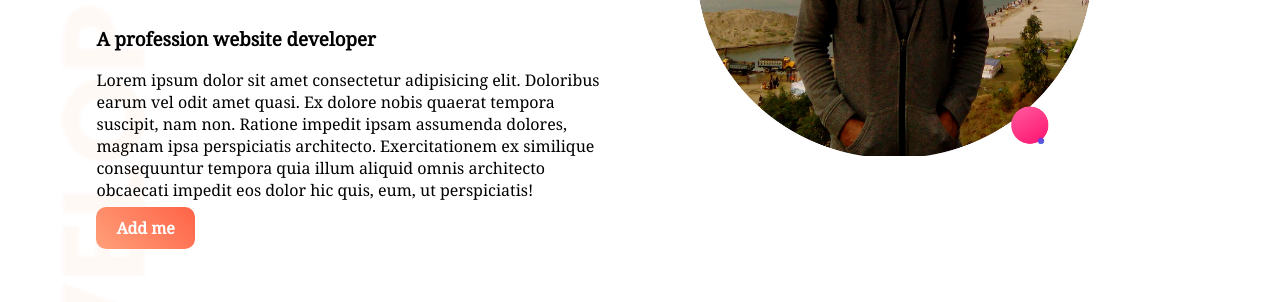
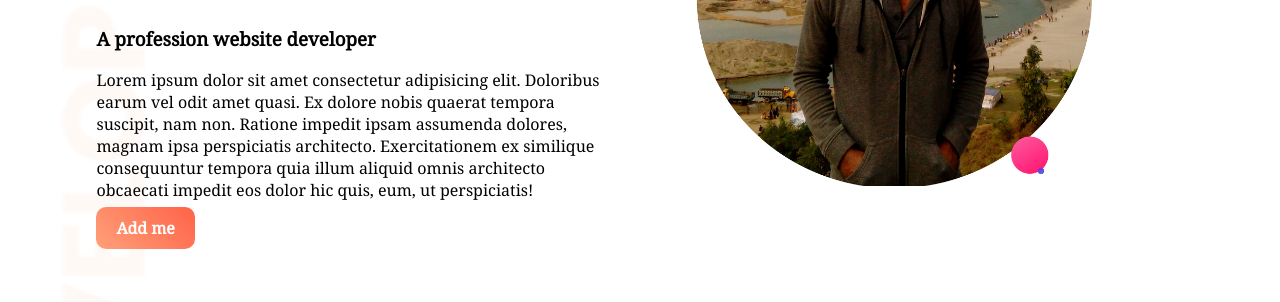
Before and after one commit to Harbinger321/Test-project, a plain HTML site: page index.html in a window 1280 px wide. Shown: the part 243-545 px from the top of the page. Drawn offline with Linux system fonts and the light colour scheme.

Commit message:
Update style.css
Edited in git site

```diff
--- a/style.css
+++ b/style.css
@@ -18,7 +18,7 @@ h2{
     padding-left: 2%
 }
 .half-width img{
-    padding-top: 10px;
+    padding-top: 8%;
     width: 80%;
 }
 body{
```
